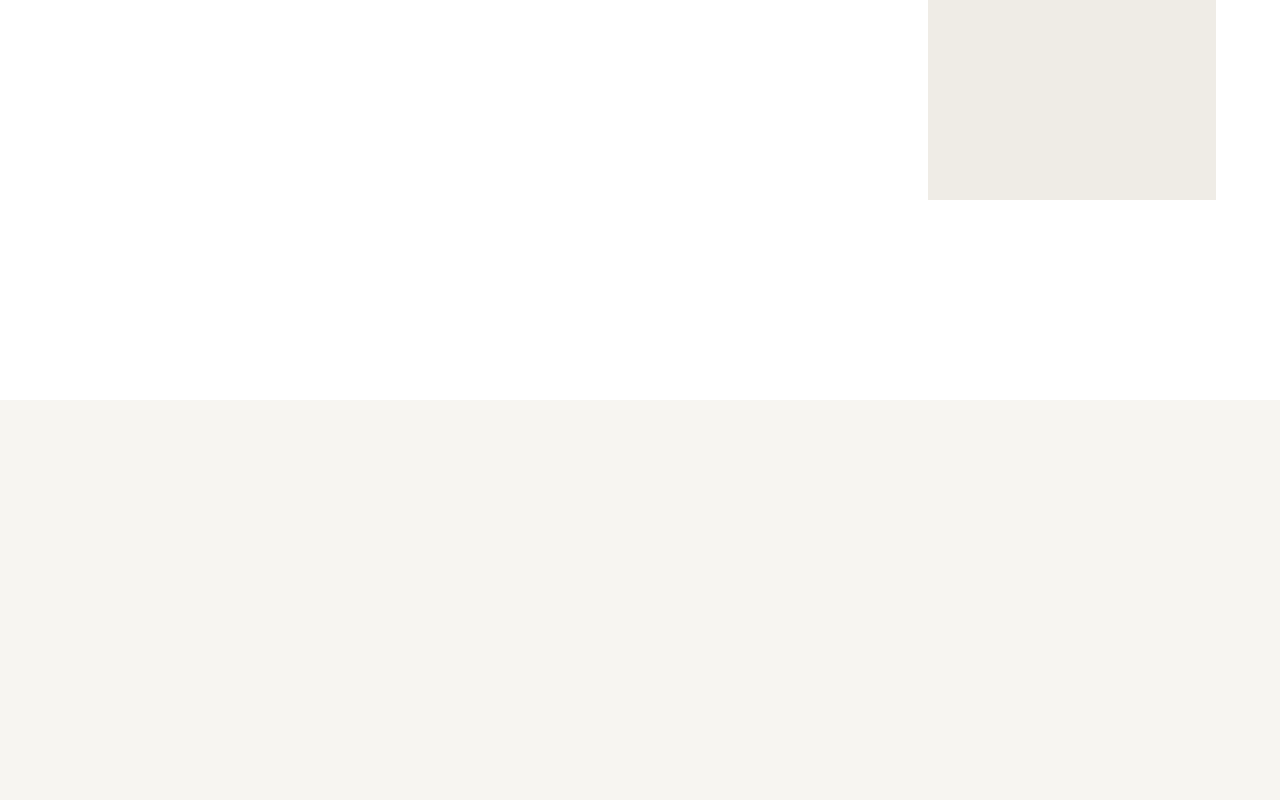
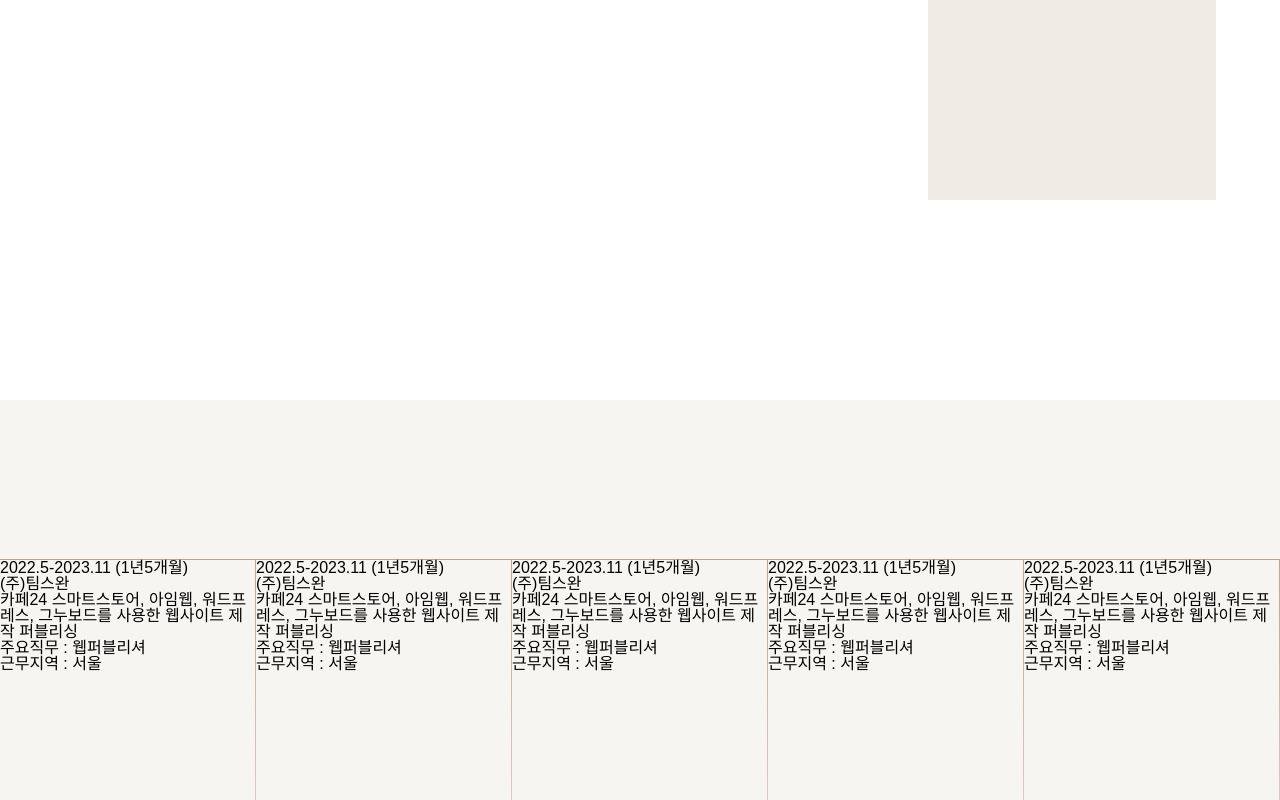
Before and after one commit to mirrol33/MY-VUE-PJ, a Vue app: page /My-Vue-Study/ in a window 1280 px wide. Shown: the part 2000-2800 px from the top of the page. Built offline with nearby package versions, Linux system fonts and the light colour scheme; a web font is replaced by a local one.

Commit message:
02.05 update6

```diff
--- a/src/assets/scss/_main.scss
+++ b/src/assets/scss/_main.scss
@@ -1,4 +1,4 @@
-.section-0 {
+.main-visual {
   .video-area {
     position: fixed;
     top: 0;
@@ -34,7 +34,7 @@
       &:nth-child(3n) {
         border-right: none;
       }
-      &:nth-last-child(-n+3) {
+      &:nth-last-child(-n + 3) {
         border-bottom: none;
       }
       span {
@@ -67,7 +67,7 @@
     transform: scaleY(0%);
   }
 }
-.section-1 {
+.intro-info {
   .inner {
     position: relative;
     margin: 0 auto;
@@ -102,18 +102,50 @@
   }
 }
 
-.section-2 {
+.work-history {
   background: #f7f5f1;
+  .list {
+    position: relative;
+    height: 100vh;
+    display: flex;
+    justify-content: space-between;
+    align-items: center;
+    li {
+      transition: 0.5s ease-in-out;
+      flex: 1;
+      height: 60%;
+      border: 1px solid transparent;
+      border-left: none;
+      border-image: linear-gradient(to bottom, #C3A08F 0%, transparent 100%);
+      border-image-slice: 1;
+    }
+    li:hover {
+      flex: 3;
+    }
+  }
 }
 
-.section-3 {
+.portfolio-site {
   background: #5c4439;
+  ul{
+    display: grid;
+    grid-template-columns: 1.5fr 1fr 1fr;
+    grid-template-rows: repeat(3, minmax(100px, auto));
+    li.box {
+      min-height: 100px;
+      outline: 1px solid gray;
+    }
+  }
 }
 
-.section-4 {
+.portfolio-design {
   background: #f8f6f2;
 }
 
-.section-5 {
+.edu-history {
   background: #a47864;
 }
+
+.main-skills {
+  background: #5c4439;
+}
--- a/src/components/main.vue
+++ b/src/components/main.vue
@@ -1,19 +1,17 @@
 <template>
   <div class="main-wrap">
-    <section class="section-0">
+    <section class="main-visual">
       <div class="video-area">
         <video class="video" ref="video" autoplay muted loop playsinline>
           <source src="../images/video/1.mp4" type="video/mp4" />
           Your browser does not support the video tag.
         </video>
       </div>
-      <div class="main-visual">
-        <div class="grid">
-          <div v-for="n in 15" :key="n" class="box" :class="'n' + n"><span></span></div>
-        </div>
+      <div class="grid">
+        <div v-for="n in 15" :key="n" :class="'box n' + n"><span></span></div>
       </div>
     </section>
-    <section class="section-1">
+    <section class="intro-info">
       <div class="inner">
         <div class="intro-01">
           <p>I am a Web Front-end Developer who completes user-centered Web Design based on various experiences.</p>
@@ -23,17 +21,71 @@
         </div>
       </div>
     </section>
-    <section class="section-2">
-      <div class="inner"></div>
+    <section class="work-history">
+      <div class="inner">
+        <div class="work-history-wrap">
+          <ul class="list">
+            <li>
+              <div class="data">2022.5-2023.11 (1년5개월)</div>
+              <div class="name">(주)팀스완</div>
+              <div class="content">카페24 스마트스토어, 아임웹, 워드프레스, 그누보드를 사용한 웹사이트 제작 퍼블리싱</div>
+              <div class="job">주요직무 : 웹퍼블리셔</div>
+              <div class="area">근무지역 : 서울</div>
+            </li>
+            <li>
+              <div class="data">2022.5-2023.11 (1년5개월)</div>
+              <div class="name">(주)팀스완</div>
+              <div class="content">카페24 스마트스토어, 아임웹, 워드프레스, 그누보드를 사용한 웹사이트 제작 퍼블리싱</div>
+              <div class="job">주요직무 : 웹퍼블리셔</div>
+              <div class="area">근무지역 : 서울</div>
+            </li>
+            <li>
+              <div class="data">2022.5-2023.11 (1년5개월)</div>
+              <div class="name">(주)팀스완</div>
+              <div class="content">카페24 스마트스토어, 아임웹, 워드프레스, 그누보드를 사용한 웹사이트 제작 퍼블리싱</div>
+              <div class="job">주요직무 : 웹퍼블리셔</div>
+              <div class="area">근무지역 : 서울</div>
+            </li>
+            <li>
+              <div class="data">2022.5-2023.11 (1년5개월)</div>
+              <div class="name">(주)팀스완</div>
+              <div class="content">카페24 스마트스토어, 아임웹, 워드프레스, 그누보드를 사용한 웹사이트 제작 퍼블리싱</div>
+              <div class="job">주요직무 : 웹퍼블리셔</div>
+              <div class="area">근무지역 : 서울</div>
+            </li>
+            <li>
+              <div class="data">2022.5-2023.11 (1년5개월)</div>
+              <div class="name">(주)팀스완</div>
+              <div class="content">카페24 스마트스토어, 아임웹, 워드프레스, 그누보드를 사용한 웹사이트 제작 퍼블리싱</div>
+              <div class="job">주요직무 : 웹퍼블리셔</div>
+              <div class="area">근무지역 : 서울</div>
+            </li>
+          </ul>
+        </div>
+      </div>
     </section>
-    <section class="section-3">
-      <div class="inner"></div>
+    <section class="portfolio-site">
+      <div class="inner">
+        <!-- 퍼블리싱 포트폴리오 리스트 -->
+         <ul>
+           <li v-for="n in 15" :key="n" :class="'box n' + n"><picture></picture></li>
+         </ul>
+      </div>
     </section>
-    <section class="section-4">
-      <div class="inner"></div>
+    <section class="portfolio-design">
+      <div class="inner">
+        <!-- 디자인 포트폴리오 리스트 -->
+      </div>
     </section>
-    <section class="section-5">
-      <div class="inner"></div>
+    <section class="edu-history">
+      <div class="inner">
+        <!-- 교육과정 히스토리 -->
+      </div>
+    </section>
+    <section class="main-skills">
+      <div class="inner">
+        <!-- 기술 스택 드래그 영역 -->
+      </div>
     </section>
   </div>
 </template>
```
